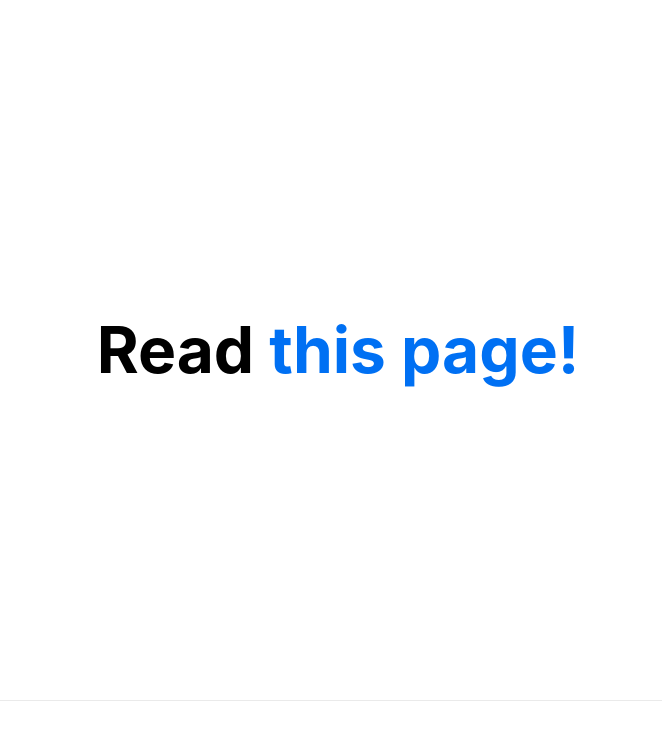
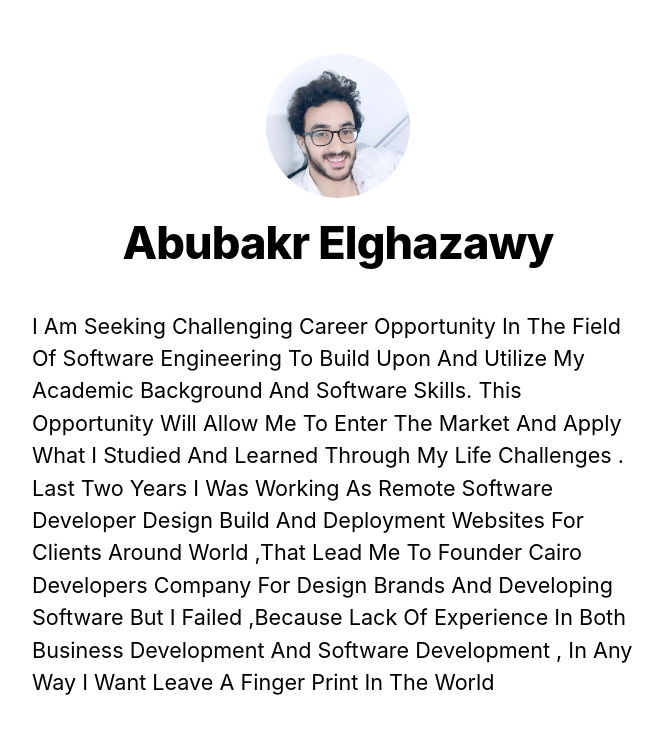
Before and after one commit to PharaonicDev/Next-blog, a Next.js app: page / in a window 1280 px wide. Shown: the top 740 px of the page, without its empty margins (302-964 px from the left). Built offline with nearby package versions, Linux system fonts and the light colour scheme.

Commit message:
Day-2 with next.js building my portfolio

```diff
--- /dev/null
+++ b/components/layout.js
@@ -0,0 +1,66 @@
+import Head from 'next/head'
+import styles from './layout.module.css'
+import utilStyles from '../styles/utils.module.css'
+import Link from 'next/link'
+
+const name = 'Abubakr Elghazawy'
+export const siteTitle = 'Abubakr Elghazawy'
+
+export default function Layout({ children, home }) {
+  return (
+    <div className={styles.container}>
+      <Head>
+        <link rel="icon" href="/favicon.ico" />
+        <meta
+          name="description"
+          content="Learn how to build a personal website using Next.js"
+        />
+        <meta
+          property="og:image"
+          content={`https://og-image.now.sh/${encodeURI(
+            siteTitle
+          )}.png?theme=light&md=0&fontSize=75px&images=https%3A%2F%2Fassets.vercel.com%2Fimage%2Fupload%2Ffront%2Fassets%2Fdesign%2Fnextjs-black-logo.svg`}
+        />
+        <meta name="og:title" content={siteTitle} />
+        <meta name="twitter:card" content="summary_large_image" />
+      </Head>
+      <header className={styles.header}>
+        {home ? (
+          <>
+            <img
+              src="/images/profile.jpg"
+              className={`${styles.headerHomeImage} ${utilStyles.borderCircle}`}
+              alt={name}
+            />
+            <h1 className={utilStyles.heading2Xl}>{name}</h1>
+          </>
+        ) : (
+          <>
+            <Link href="/">
+              <a>
+                <img
+                  src="/images/profile.jpg"
+                  className={`${styles.headerImage} ${utilStyles.borderCircle}`}
+                  alt={name}
+                />
+              </a>
+            </Link>
+            <h2 className={utilStyles.headingLg}>
+              <Link href="/">
+                <a className={utilStyles.colorInherit}>{name}</a>
+              </Link>
+            </h2>
+          </>
+        )}
+      </header>
+      <main>{children}</main>
+      {!home && (
+        <div className={styles.backToHome}>
+          <Link href="/">
+            <a>← Back to home</a>
+          </Link>
+        </div>
+      )}
+    </div>
+  )
+}
--- /dev/null
+++ b/components/layout.module.css
@@ -0,0 +1,25 @@
+.container {
+    max-width: 36rem;
+    padding: 0 1rem;
+    margin: 3rem auto 6rem;
+  }
+
+  .header {
+    display: flex;
+    flex-direction: column;
+    align-items: center;
+  }
+
+  .headerImage {
+    width: 6rem;
+    height: 6rem;
+  }
+
+  .headerHomeImage {
+    width: 8rem;
+    height: 8rem;
+  }
+
+  .backToHome {
+    margin: 3rem 0 0;
+  }
--- a/package.json
+++ b/package.json
@@ -8,6 +8,7 @@
     "start": "next start"
   },
   "dependencies": {
+    "classnames": "^2.2.6",
     "next": "^10.0.0",
     "react": "16.13.1",
     "react-dom": "16.13.1"
--- /dev/null
+++ b/pages/_app.js
@@ -0,0 +1,5 @@
+import '../styles/global.css'
+
+export default function App({ Component, pageProps }) {
+    return <Component {...pageProps} />
+  }
--- a/pages/index.js
+++ b/pages/index.js
@@ -1,171 +1,29 @@
 import Head from 'next/head'
-import Link from 'next/link'
+import Layout, { siteTitle } from '../components/layout'
+import utilStyles from '../styles/utils.module.css'
 
 export default function Home() {
   return (
-    <div className="container">
+    <Layout home>
       <Head>
-        <title>Create Next App</title>
-        <link rel="icon" href="/favicon.ico" />
+        <title>{siteTitle}</title>
       </Head>
+      <section className={utilStyles.headingMd}>
 
-      <main>
-        <h1 className="title">
-        Read{' '}
-        <Link href="/posts/first-post">
-        <a>this page!</a>
-        </Link>
-        </h1>
-      </main>
-      <footer>
+        <p>
+        I Am Seeking Challenging Career Opportunity In The Field Of Software
+        Engineering To Build Upon And Utilize My Academic Background And
+        Software Skills. This Opportunity Will Allow Me To Enter The Market
+        And Apply What I Studied And Learned Through My Life Challenges .
+        Last Two Years I Was Working As Remote Software Developer Design
+        Build And Deployment Websites For Clients Around World ,That Lead
+        Me To Founder Cairo Developers Company For Design Brands And
+        Developing Software But I Failed ,Because Lack Of Experience In Both
+        Business Development And Software Development ,
+        In Any Way I Want  Leave A Finger Print In The World
 
-      </footer>
-
-      <style jsx>{`
-        .container {
-          min-height: 100vh;
-          padding: 0 0.5rem;
-          display: flex;
-          flex-direction: column;
-          justify-content: center;
-          align-items: center;
-        }
-
-        main {
-          padding: 5rem 0;
-          flex: 1;
-          display: flex;
-          flex-direction: column;
-          justify-content: center;
-          align-items: center;
-        }
-
-        footer {
-          width: 100%;
-          height: 100px;
-          border-top: 1px solid #eaeaea;
-          display: flex;
-          justify-content: center;
-          align-items: center;
-        }
-
-        footer img {
-          margin-left: 0.5rem;
-        }
-
-        footer a {
-          display: flex;
-          justify-content: center;
-          align-items: center;
-        }
-
-        a {
-          color: inherit;
-          text-decoration: none;
-        }
-
-        .title a {
-          color: #0070f3;
-          text-decoration: none;
-        }
-
-        .title a:hover,
-        .title a:focus,
-        .title a:active {
-          text-decoration: underline;
-        }
-
-        .title {
-          margin: 0;
-          line-height: 1.15;
-          font-size: 4rem;
-        }
-
-        .title,
-        .description {
-          text-align: center;
-        }
-
-        .description {
-          line-height: 1.5;
-          font-size: 1.5rem;
-        }
-
-        code {
-          background: #fafafa;
-          border-radius: 5px;
-          padding: 0.75rem;
-          font-size: 1.1rem;
-          font-family: Menlo, Monaco, Lucida Console, Liberation Mono,
-            DejaVu Sans Mono, Bitstream Vera Sans Mono, Courier New, monospace;
-        }
-
-        .grid {
-          display: flex;
-          align-items: center;
-          justify-content: center;
-          flex-wrap: wrap;
-
-          max-width: 800px;
-          margin-top: 3rem;
-        }
-
-        .card {
-          margin: 1rem;
-          flex-basis: 45%;
-          padding: 1.5rem;
-          text-align: left;
-          color: inherit;
-          text-decoration: none;
-          border: 1px solid #eaeaea;
-          border-radius: 10px;
-          transition: color 0.15s ease, border-color 0.15s ease;
-        }
-
-        .card:hover,
-        .card:focus,
-        .card:active {
-          color: #0070f3;
-          border-color: #0070f3;
-        }
-
-        .card h3 {
-          margin: 0 0 1rem 0;
-          font-size: 1.5rem;
-        }
-
-        .card p {
-          margin: 0;
-          font-size: 1.25rem;
-          line-height: 1.5;
-        }
-
-        .logo {
-          height: 1em;
-        }
-
-        @media (max-width: 600px) {
-          .grid {
-            width: 100%;
-            flex-direction: column;
-          }
-        }
-      `}</style>
-
-      <style jsx global>{`
-        html,
-        body {
-          padding: 0;
-          margin: 0;
-          font-family: -apple-system, BlinkMacSystemFont, Segoe UI, Roboto,
-            Oxygen, Ubuntu, Cantarell, Fira Sans, Droid Sans, Helvetica Neue,
-            sans-serif;
-        }
-
-        * {
-          box-sizing: border-box;
-        }
-      `}</style>
-    </div>
+        </p>
+      </section>
+    </Layout>
   )
 }
--- a/pages/posts/first-post.js
+++ b/pages/posts/first-post.js
@@ -1,8 +1,13 @@
+import Head from 'next/head'
 import Link from 'next/link'
+import Layout from '../../components/layout'
 
 export default function FirstPost() {
     return (
         <>
+        <Head>
+            <title>First Post</title>
+        </Head>
         <h1>First Post</h1>
         <h2>
             <Link href="/">
--- /dev/null
+++ b/styles/global.css
@@ -0,0 +1,27 @@
+html,
+body {
+  padding: 0;
+  margin: 0;
+  font-family: -apple-system, BlinkMacSystemFont, Segoe UI, Roboto, Oxygen, Ubuntu,
+    Cantarell, Fira Sans, Droid Sans, Helvetica Neue, sans-serif;
+  line-height: 1.6;
+  font-size: 18px;
+}
+
+* {
+  box-sizing: border-box;
+}
+
+a {
+  color: #0070f3;
+  text-decoration: none;
+}
+
+a:hover {
+  text-decoration: underline;
+}
+
+img {
+  max-width: 100%;
+  display: block;
+}
--- /dev/null
+++ b/styles/utils.module.css
@@ -0,0 +1,52 @@
+.heading2Xl {
+    font-size: 2.5rem;
+    line-height: 1.2;
+    font-weight: 800;
+    letter-spacing: -0.05rem;
+    margin: 1rem 0;
+  }
+
+  .headingXl {
+    font-size: 2rem;
+    line-height: 1.3;
+    font-weight: 800;
+    letter-spacing: -0.05rem;
+    margin: 1rem 0;
+  }
+
+  .headingLg {
+    font-size: 1.5rem;
+    line-height: 1.4;
+    margin: 1rem 0;
+  }
+
+  .headingMd {
+    font-size: 1.2rem;
+    line-height: 1.5;
+  }
+
+  .borderCircle {
+    border-radius: 9999px;
+  }
+
+  .colorInherit {
+    color: inherit;
+  }
+
+  .padding1px {
+    padding-top: 1px;
+  }
+
+  .list {
+    list-style: none;
+    padding: 0;
+    margin: 0;
+  }
+
+  .listItem {
+    margin: 0 0 1.25rem;
+  }
+
+  .lightText {
+    color: #999;
+  }
```
Also changed, not shown: public/images/profile.jpg (added), styles/alert.module.css (added), 1 other file (tests, documents, lock files or other folders).
